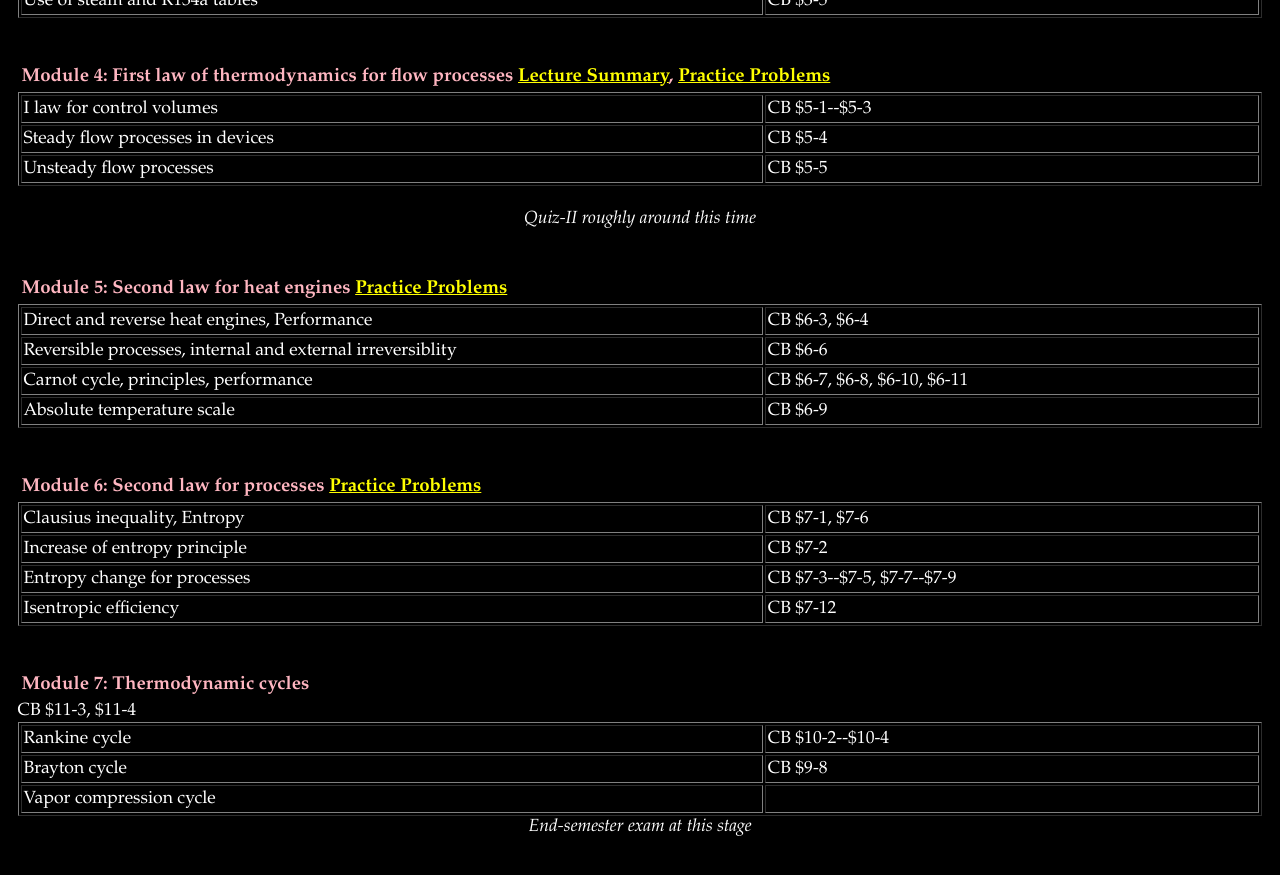
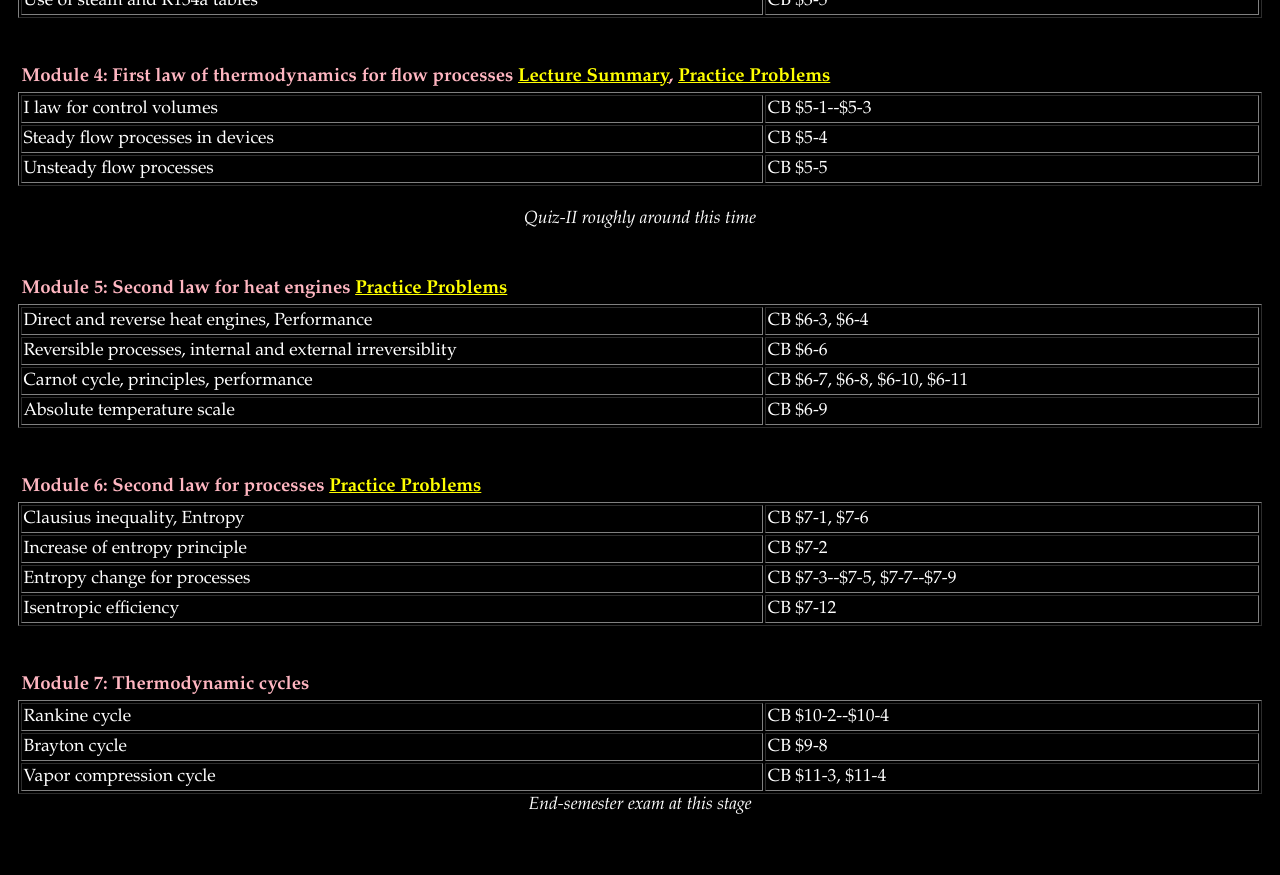
Before and after one commit to krithikasivaram/krithikasivaram.github.io, a Jekyll site: the page teaching/ME1100_Jul_Nov_2019.html, which Jekyll copies as it is, in a window 1280 px wide and 900 px high, scrolled down 1397 px. Shown: the top 875 px of the window. Built offline with Jekyll 4.4.1, drawn with Linux system fonts in a browser that asks for light colours; part of the change alters nothing that is shown.

Commit message:
module 7 reading

```diff
--- a/teaching/ME1100_Jul_Nov_2019.html
+++ b/teaching/ME1100_Jul_Nov_2019.html
@@ -333,7 +333,7 @@ Updates/Announcements:</font></h3>
 	<col width = "40%">
 	<tr> <td> Rankine cycle </td> <td> CB $10-2--$10-4</td>
 	<tr> <td> Brayton cycle </td> <td> CB $9-8 </td>
-	<tr> <td> Vapor compression cycle </td> CB $11-3, $11-4<td> </td>
+	<tr> <td> Vapor compression cycle </td> <td> CB $11-3, $11-4 </td>
 	</tr>
 </table>
 <center><i>End-semester exam at this stage<i></center>
```
